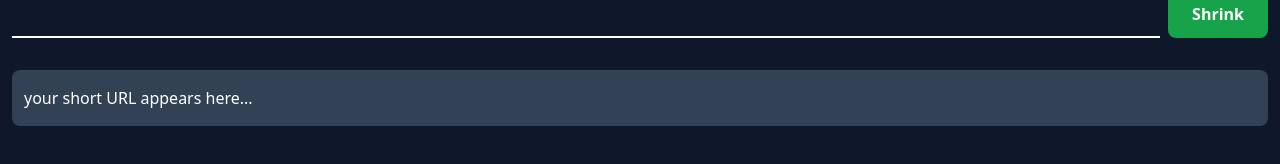
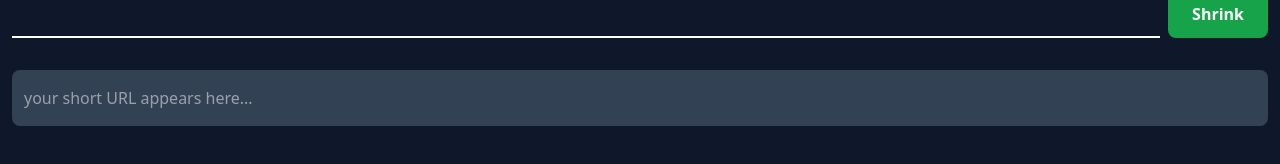
Before and after one commit to Raghu-KV/url-shortner-frontend, a React (Create React App) app: page / in a window 1280 px wide. Shown: the part 162-326 px from the top of the page. Built offline with nearby package versions, Linux system fonts and the light colour scheme; no server answers.

Commit message:
7.4.23 ho

```diff
--- a/src/pages/Home.jsx
+++ b/src/pages/Home.jsx
@@ -102,11 +102,15 @@ function Home() {
       </div>
       <div className="bg-slate-700 px-3 py-4 mx-3 my-5 text-white rounded-lg ">
         {shortUrl.shortUrl ? (
-          <a href={shortUrl.shortUrl} className="font-semibold cursor-pointer">
+          <a
+            href={shortUrl.shortUrl}
+            className="font-semibold cursor-pointer text-yellow-400"
+            target="_blank"
+          >
             {shortUrl.shortUrl}
           </a>
         ) : (
-          "your short URL appears here..."
+          <span className="opacity-50">your short URL appears here...</span>
         )}
       </div>
     </div>
```
